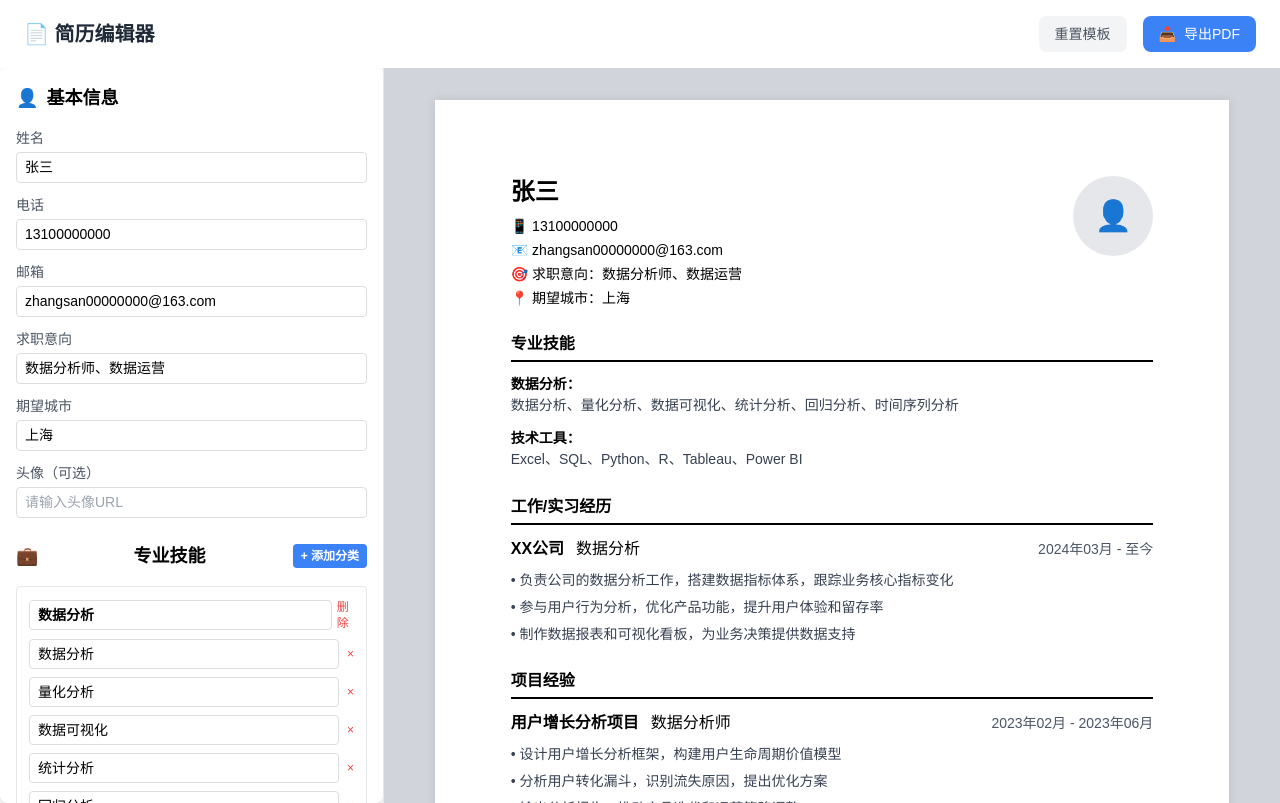
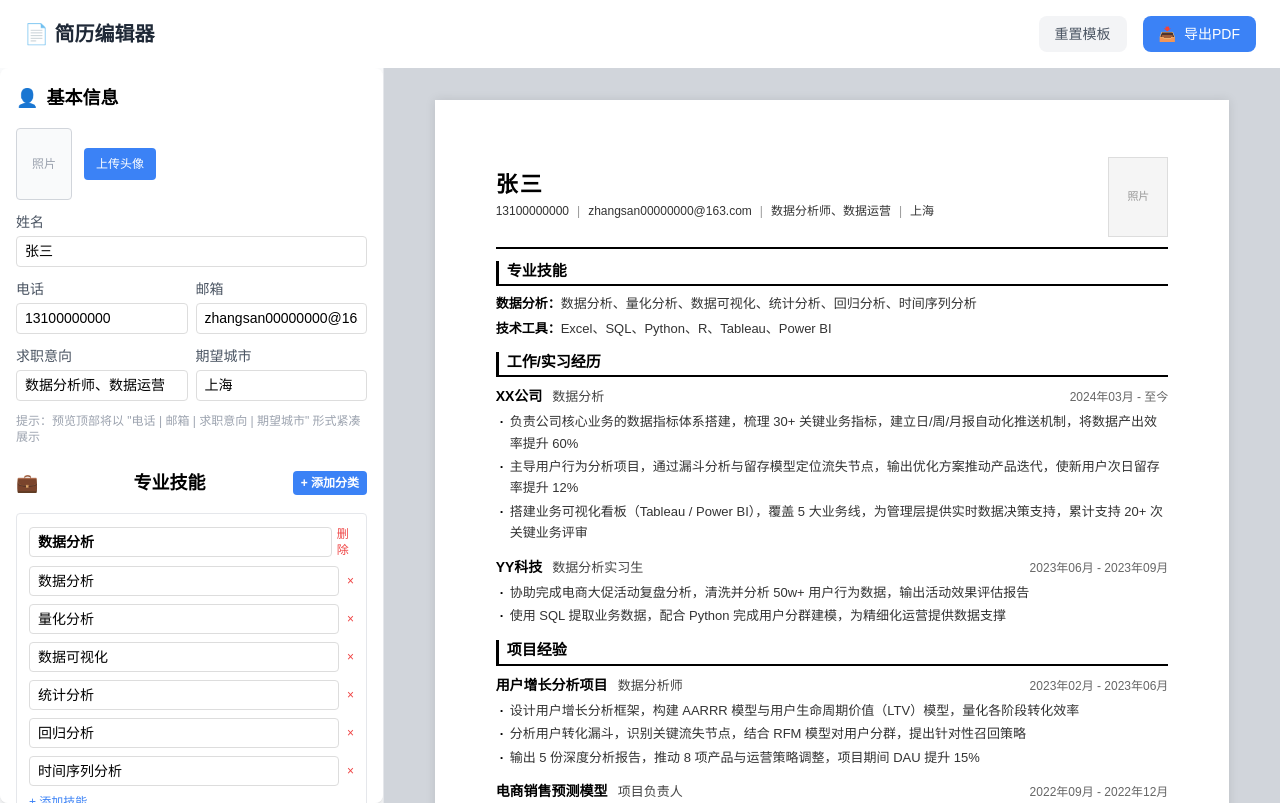
Before and after one commit to Hangua-dw666/resume-editor, a Vue app: page / in a window 1280 px wide. Built offline with nearby package versions, Linux system fonts and the light colour scheme.

Commit message:
feat: 优化简历模板布局，压缩顶部信息区，增加头像上传

```diff
--- /dev/null
+++ b/src/components/AvatarUpload.vue
@@ -0,0 +1,270 @@
+<template>
+  <div v-if="show" class="modal-overlay" @click.self="close">
+    <div class="modal-content">
+      <div class="modal-header">
+        <h3>上传头像</h3>
+        <button class="close-btn" @click="close">×</button>
+      </div>
+      <div class="modal-body">
+        <div class="upload-area" @click="triggerFileInput">
+          <input
+            ref="fileInput"
+            type="file"
+            accept="image/*"
+            class="file-input"
+            @change="handleFileChange"
+          />
+          <div v-if="preview" class="preview-box">
+            <img :src="preview" alt="预览" />
+          </div>
+          <div v-else class="upload-placeholder">
+            <span class="upload-icon">📷</span>
+            <p>点击选择照片</p>
+            <p class="upload-tip">建议尺寸：150×200px，大小不超过 2MB</p>
+          </div>
+        </div>
+        <div v-if="errorMessage" class="error-msg">{{ errorMessage }}</div>
+      </div>
+      <div class="modal-footer">
+        <button v-if="currentAvatar" class="btn-remove" @click="removeAvatar">
+          移除头像
+        </button>
+        <button class="btn-cancel" @click="close">取消</button>
+        <button class="btn-confirm" :disabled="!preview" @click="confirm">
+          确认
+        </button>
+      </div>
+    </div>
+  </div>
+</template>
+
+<script setup>
+import { ref, watch } from 'vue'
+
+const props = defineProps({
+  show: { type: Boolean, default: false },
+  currentAvatar: { type: String, default: '' },
+})
+
+const emit = defineEmits(['close', 'confirm'])
+
+const fileInput = ref(null)
+const preview = ref('')
+const errorMessage = ref('')
+
+watch(
+  () => props.show,
+  (val) => {
+    if (val) {
+      preview.value = props.currentAvatar || ''
+      errorMessage.value = ''
+    }
+  }
+)
+
+const triggerFileInput = () => {
+  fileInput.value?.click()
+}
+
+const handleFileChange = (e) => {
+  const file = e.target.files[0]
+  if (!file) return
+
+  errorMessage.value = ''
+
+  // 类型校验
+  if (!file.type.startsWith('image/')) {
+    errorMessage.value = '请选择图片文件'
+    return
+  }
+
+  // 大小校验（2MB）
+  if (file.size > 2 * 1024 * 1024) {
+    errorMessage.value = '图片大小不能超过 2MB'
+    return
+  }
+
+  // 读取为 base64
+  const reader = new FileReader()
+  reader.onload = (ev) => {
+    preview.value = ev.target.result
+  }
+  reader.readAsDataURL(file)
+}
+
+const removeAvatar = () => {
+  preview.value = ''
+  emit('confirm', '')
+  close()
+}
+
+const confirm = () => {
+  emit('confirm', preview.value)
+  close()
+}
+
+const close = () => {
+  emit('close')
+}
+</script>
+
+<style scoped>
+.modal-overlay {
+  position: fixed;
+  inset: 0;
+  background: rgba(0, 0, 0, 0.5);
+  display: flex;
+  align-items: center;
+  justify-content: center;
+  z-index: 50;
+}
+
+.modal-content {
+  background: #fff;
+  border-radius: 8px;
+  width: 360px;
+  max-width: 90vw;
+  box-shadow: 0 10px 30px rgba(0, 0, 0, 0.2);
+}
+
+.modal-header {
+  display: flex;
+  justify-content: space-between;
+  align-items: center;
+  padding: 14px 18px;
+  border-bottom: 1px solid #eee;
+}
+
+.modal-header h3 {
+  font-size: 16px;
+  font-weight: 600;
+  margin: 0;
+}
+
+.close-btn {
+  background: none;
+  border: none;
+  font-size: 22px;
+  line-height: 1;
+  color: #999;
+  cursor: pointer;
+  padding: 0;
+}
+
+.close-btn:hover {
+  color: #333;
+}
+
+.modal-body {
+  padding: 18px;
+}
+
+.upload-area {
+  border: 2px dashed #ddd;
+  border-radius: 6px;
+  padding: 20px;
+  text-align: center;
+  cursor: pointer;
+  transition: border-color 0.2s;
+}
+
+.upload-area:hover {
+  border-color: #2563eb;
+}
+
+.file-input {
+  display: none;
+}
+
+.preview-box {
+  display: flex;
+  justify-content: center;
+}
+
+.preview-box img {
+  width: 120px;
+  height: 160px;
+  object-fit: cover;
+  border-radius: 4px;
+  border: 1px solid #eee;
+}
+
+.upload-placeholder {
+  color: #999;
+}
+
+.upload-icon {
+  font-size: 32px;
+  display: block;
+  margin-bottom: 8px;
+}
+
+.upload-placeholder p {
+  margin: 4px 0;
+  font-size: 13px;
+}
+
+.upload-tip {
+  font-size: 11px !important;
+  color: #bbb;
+}
+
+.error-msg {
+  margin-top: 10px;
+  color: #dc2626;
+  font-size: 12px;
+  text-align: center;
+}
+
+.modal-footer {
+  display: flex;
+  justify-content: flex-end;
+  gap: 8px;
+  padding: 12px 18px;
+  border-top: 1px solid #eee;
+}
+
+.btn-remove {
+  margin-right: auto;
+  background: none;
+  border: none;
+  color: #dc2626;
+  font-size: 13px;
+  cursor: pointer;
+  padding: 6px 10px;
+}
+
+.btn-remove:hover {
+  text-decoration: underline;
+}
+
+.btn-cancel,
+.btn-confirm {
+  padding: 6px 14px;
+  border-radius: 4px;
+  font-size: 13px;
+  cursor: pointer;
+  border: 1px solid #ddd;
+}
+
+.btn-cancel {
+  background: #f5f5f5;
+  color: #666;
+}
+
+.btn-cancel:hover {
+  background: #eee;
+}
+
+.btn-confirm {
+  background: #2563eb;
+  color: #fff;
+  border-color: #2563eb;
+}
+
+.btn-confirm:disabled {
+  background: #93c5fd;
+  border-color: #93c5fd;
+  cursor: not-allowed;
+}
+</style>
--- a/src/components/EditorPanel.vue
+++ b/src/components/EditorPanel.vue
@@ -6,6 +6,26 @@
           <span class="mr-2">👤</span>基本信息
         </h3>
         <div class="space-y-3">
+          <div class="flex items-center gap-3">
+            <div
+              class="w-14 h-18 border border-gray-300 rounded flex items-center justify-center bg-gray-50 overflow-hidden flex-shrink-0"
+              style="height: 72px;"
+            >
+              <img
+                v-if="resume.basicInfo.avatar"
+                :src="resume.basicInfo.avatar"
+                alt="头像"
+                class="w-full h-full object-cover"
+              />
+              <span v-else class="text-gray-400 text-xs">照片</span>
+            </div>
+            <button
+              @click="showAvatarUpload = true"
+              class="text-xs bg-blue-500 text-white px-3 py-2 rounded hover:bg-blue-600"
+            >
+              上传头像
+            </button>
+          </div>
           <div>
             <label class="block text-sm text-gray-600 mb-1">姓名</label>
             <input
@@ -16,6 +36,7 @@
               placeholder="请输入姓名"
             />
           </div>
+          <div class="grid grid-cols-2 gap-2">
             <div>
               <label class="block text-sm text-gray-600 mb-1">电话</label>
               <input
@@ -23,7 +44,7 @@
                 :value="resume.basicInfo.phone"
                 @input="updateBasicInfo({ phone: $event.target.value })"
                 class="editor-input"
-              placeholder="请输入电话"
+                placeholder="电话"
               />
             </div>
             <div>
@@ -33,9 +54,11 @@
                 :value="resume.basicInfo.email"
                 @input="updateBasicInfo({ email: $event.target.value })"
                 class="editor-input"
-              placeholder="请输入邮箱"
+                placeholder="邮箱"
               />
             </div>
+          </div>
+          <div class="grid grid-cols-2 gap-2">
             <div>
               <label class="block text-sm text-gray-600 mb-1">求职意向</label>
               <input
@@ -43,7 +66,7 @@
                 :value="resume.basicInfo.intention"
                 @input="updateBasicInfo({ intention: $event.target.value })"
                 class="editor-input"
-              placeholder="请输入求职意向"
+                placeholder="求职意向"
               />
             </div>
             <div>
@@ -53,21 +76,22 @@
                 :value="resume.basicInfo.city"
                 @input="updateBasicInfo({ city: $event.target.value })"
                 class="editor-input"
-              placeholder="请输入期望城市"
-            />
-          </div>
-          <div>
-            <label class="block text-sm text-gray-600 mb-1">头像（可选）</label>
-            <input
-              type="text"
-              :value="resume.basicInfo.avatar"
-              @input="updateBasicInfo({ avatar: $event.target.value })"
-              class="editor-input"
-              placeholder="请输入头像URL"
+                placeholder="期望城市"
               />
             </div>
           </div>
+          <p class="text-xs text-gray-400">
+            提示：预览顶部将以 "电话 | 邮箱 | 求职意向 | 期望城市" 形式紧凑展示
+          </p>
         </div>
+      </div>
+
+      <AvatarUpload
+        :show="showAvatarUpload"
+        :current-avatar="resume.basicInfo.avatar"
+        @close="showAvatarUpload = false"
+        @confirm="handleAvatarConfirm"
+      />
 
       <div>
         <h3 class="font-bold text-lg mb-4 flex items-center justify-between">
@@ -446,11 +470,19 @@
 </template>
 
 <script setup>
+import { ref } from 'vue'
 import { storeToRefs } from 'pinia'
 import { useResumeStore } from '../stores/resume'
+import AvatarUpload from './AvatarUpload.vue'
 
 const resumeStore = useResumeStore()
 const { data: resume } = storeToRefs(resumeStore)
+
+const showAvatarUpload = ref(false)
+
+const handleAvatarConfirm = (avatarData) => {
+  updateBasicInfo({ avatar: avatarData })
+}
 
 const {
   updateBasicInfo,
--- a/src/components/ResumePreview.vue
+++ b/src/components/ResumePreview.vue
@@ -4,121 +4,111 @@
     class="a4-paper font-resume"
     :data-name="resume.basicInfo.name"
   >
-    <div class="flex justify-between items-start mb-6">
-      <div>
-        <h1 class="text-2xl font-bold mb-2">{{ resume.basicInfo.name }}</h1>
-        <div class="text-sm space-y-1">
-          <p>📱 {{ resume.basicInfo.phone }}</p>
-          <p>📧 {{ resume.basicInfo.email }}</p>
-          <p>🎯 求职意向：{{ resume.basicInfo.intention }}</p>
-          <p>📍 期望城市：{{ resume.basicInfo.city }}</p>
+    <!-- 顶部信息区：紧凑单行，姓名与头像对齐 -->
+    <div class="header-section">
+      <div class="flex items-center justify-between">
+        <div class="flex-1 min-w-0">
+          <h1 class="name-text">{{ resume.basicInfo.name }}</h1>
+          <p class="info-inline">
+            <span>{{ resume.basicInfo.phone }}</span>
+            <span class="sep">|</span>
+            <span>{{ resume.basicInfo.email }}</span>
+            <span class="sep">|</span>
+            <span>{{ resume.basicInfo.intention }}</span>
+            <span class="sep">|</span>
+            <span>{{ resume.basicInfo.city }}</span>
+          </p>
         </div>
-      </div>
-      <div v-if="resume.basicInfo.avatar" class="w-20 h-20 rounded-full overflow-hidden">
-        <img :src="resume.basicInfo.avatar" alt="头像" class="w-full h-full object-cover" />
-      </div>
-      <div v-else class="w-20 h-20 rounded-full bg-gray-200 flex items-center justify-center">
-        <span class="text-3xl">👤</span>
-      </div>
-    </div>
-
-    <div v-if="resume.skills && resume.skills.length > 0" class="mb-6">
-      <h2 class="section-title">专业技能</h2>
-      <div class="space-y-3">
-        <div v-for="(skill, idx) in resume.skills" :key="idx">
-          <p class="font-semibold text-sm">{{ skill.category }}：</p>
-          <p class="text-sm text-gray-700 leading-relaxed">
-            {{ skill.items.join('、') }}
-          </p>
+        <div class="avatar-box">
+          <img v-if="resume.basicInfo.avatar" :src="resume.basicInfo.avatar" alt="头像" />
+          <span v-else class="avatar-placeholder">照片</span>
         </div>
       </div>
     </div>
 
-    <div v-if="resume.workExperience && resume.workExperience.length > 0" class="mb-6">
+    <!-- 专业技能 -->
+    <section v-if="resume.skills && resume.skills.length > 0" class="resume-section">
+      <h2 class="section-title">专业技能</h2>
+      <div class="skills-block">
+        <div v-for="(skill, idx) in resume.skills" :key="idx" class="skill-line">
+          <span class="skill-category">{{ skill.category }}：</span>
+          <span class="skill-items">{{ skill.items.join('、') }}</span>
+        </div>
+      </div>
+    </section>
+
+    <!-- 工作/实习经历 -->
+    <section v-if="resume.workExperience && resume.workExperience.length > 0" class="resume-section">
       <h2 class="section-title">工作/实习经历</h2>
-      <div class="space-y-4">
-        <div v-for="work in resume.workExperience" :key="work.id">
-          <div class="flex justify-between items-center mb-2">
-            <div>
-              <span class="font-semibold">{{ work.company }}</span>
-              <span class="ml-3">{{ work.position }}</span>
+      <div class="exp-block">
+        <div v-for="work in resume.workExperience" :key="work.id" class="exp-item">
+          <div class="exp-header">
+            <div class="exp-title-group">
+              <span class="exp-org">{{ work.company }}</span>
+              <span class="exp-role">{{ work.position }}</span>
             </div>
-            <span class="text-sm text-gray-600">{{ work.startDate }} - {{ work.endDate }}</span>
+            <span class="exp-date">{{ work.startDate }} - {{ work.endDate }}</span>
           </div>
-          <ul class="space-y-1">
-            <li
-              v-for="(desc, idx) in work.description"
-              :key="idx"
-              class="text-sm text-gray-700 leading-relaxed"
-            >
-              • {{ desc }}
-            </li>
+          <ul class="exp-desc-list">
+            <li v-for="(desc, idx) in work.description" :key="idx">{{ desc }}</li>
           </ul>
         </div>
       </div>
-    </div>
+    </section>
 
-    <div v-if="resume.projectExperience && resume.projectExperience.length > 0" class="mb-6">
+    <!-- 项目经验 -->
+    <section v-if="resume.projectExperience && resume.projectExperience.length > 0" class="resume-section">
       <h2 class="section-title">项目经验</h2>
-      <div class="space-y-4">
-        <div v-for="project in resume.projectExperience" :key="project.id">
-          <div class="flex justify-between items-center mb-2">
-            <div>
-              <span class="font-semibold">{{ project.name }}</span>
-              <span class="ml-3">{{ project.role }}</span>
+      <div class="exp-block">
+        <div v-for="project in resume.projectExperience" :key="project.id" class="exp-item">
+          <div class="exp-header">
+            <div class="exp-title-group">
+              <span class="exp-org">{{ project.name }}</span>
+              <span class="exp-role">{{ project.role }}</span>
             </div>
-            <span class="text-sm text-gray-600">{{ project.startDate }} - {{ project.endDate }}</span>
+            <span class="exp-date">{{ project.startDate }} - {{ project.endDate }}</span>
           </div>
-          <ul class="space-y-1">
-            <li
-              v-for="(desc, idx) in project.description"
-              :key="idx"
-              class="text-sm text-gray-700 leading-relaxed"
-            >
-              • {{ desc }}
-            </li>
+          <ul class="exp-desc-list">
+            <li v-for="(desc, idx) in project.description" :key="idx">{{ desc }}</li>
           </ul>
         </div>
       </div>
-    </div>
+    </section>
 
-    <div v-if="resume.campusExperience && resume.campusExperience.length > 0" class="mb-6">
+    <!-- 校园经历 -->
+    <section v-if="resume.campusExperience && resume.campusExperience.length > 0" class="resume-section">
       <h2 class="section-title">校园经历</h2>
-      <div class="space-y-4">
-        <div v-for="campus in resume.campusExperience" :key="campus.id">
-          <div class="flex justify-between items-center mb-2">
-            <div>
-              <span class="font-semibold">{{ campus.organization }}</span>
-              <span class="ml-3">{{ campus.position }}</span>
+      <div class="exp-block">
+        <div v-for="campus in resume.campusExperience" :key="campus.id" class="exp-item">
+          <div class="exp-header">
+            <div class="exp-title-group">
+              <span class="exp-org">{{ campus.organization }}</span>
+              <span class="exp-role">{{ campus.position }}</span>
             </div>
-            <span class="text-sm text-gray-600">{{ campus.startDate }} - {{ campus.endDate }}</span>
+            <span class="exp-date">{{ campus.startDate }} - {{ campus.endDate }}</span>
           </div>
-          <ul class="space-y-1">
-            <li
-              v-for="(desc, idx) in campus.description"
-              :key="idx"
-              class="text-sm text-gray-700 leading-relaxed"
-            >
-              • {{ desc }}
-            </li>
+          <ul class="exp-desc-list">
+            <li v-for="(desc, idx) in campus.description" :key="idx">{{ desc }}</li>
           </ul>
         </div>
       </div>
-    </div>
+    </section>
 
-    <div v-if="resume.education && resume.education.length > 0">
+    <!-- 教育经历 -->
+    <section v-if="resume.education && resume.education.length > 0" class="resume-section">
       <h2 class="section-title">教育经历</h2>
-      <div class="space-y-3">
-        <div v-for="edu in resume.education" :key="edu.id" class="flex justify-between items-center">
-          <div>
-            <span class="font-semibold">{{ edu.school }}</span>
-            <span class="ml-3">{{ edu.major }}</span>
-            <span v-if="edu.degree" class="ml-2">{{ edu.degree }}</span>
+      <div class="edu-block">
+        <div v-for="edu in resume.education" :key="edu.id" class="edu-item">
+          <div class="exp-header">
+            <div class="exp-title-group">
+              <span class="exp-org">{{ edu.school }}</span>
+              <span class="exp-role">{{ edu.major }} · {{ edu.degree }}</span>
+            </div>
+            <span class="exp-date">{{ edu.startDate }} - {{ edu.endDate }}</span>
           </div>
-          <span class="text-sm text-gray-600">{{ edu.startDate }} - {{ edu.endDate }}</span>
         </div>
       </div>
-    </div>
+    </section>
   </div>
 </template>
 
@@ -129,3 +119,177 @@ import { useResumeStore } from '../stores/resume'
 const resumeStore = useResumeStore()
 const { data: resume } = storeToRefs(resumeStore)
 </script>
+
+<style scoped>
+.a4-paper {
+  font-size: 14px;
+  line-height: 1.6;
+  color: #000;
+}
+
+/* 顶部信息区 - 压缩到最小 */
+.header-section {
+  padding-bottom: 10px;
+  border-bottom: 2px solid #000;
+  margin-bottom: 12px;
+}
+
+.name-text {
+  font-size: 22px;
+  font-weight: 700;
+  letter-spacing: 2px;
+  margin-bottom: 4px;
+  line-height: 1.2;
+}
+
+.info-inline {
+  font-size: 12px;
+  color: #333;
+  display: flex;
+  flex-wrap: wrap;
+  align-items: center;
+  gap: 6px;
+}
+
+.info-inline .sep {
+  color: #999;
+  margin: 0 2px;
+}
+
+.avatar-box {
+  width: 60px;
+  height: 80px;
+  flex-shrink: 0;
+  margin-left: 16px;
+  overflow: hidden;
+  border: 1px solid #ddd;
+  display: flex;
+  align-items: center;
+  justify-content: center;
+  background: #f5f5f5;
+}
+
+.avatar-box img {
+  width: 100%;
+  height: 100%;
+  object-fit: cover;
+}
+
+.avatar-placeholder {
+  font-size: 11px;
+  color: #999;
+}
+
+/* 板块通用 */
+.resume-section {
+  margin-bottom: 12px;
+}
+
+.resume-section:last-child {
+  margin-bottom: 0;
+}
+
+.section-title {
+  font-size: 15px;
+  font-weight: 700;
+  border-left: 3px solid #000;
+  padding-left: 8px;
+  margin-bottom: 8px;
+  line-height: 1.3;
+}
+
+/* 技能 */
+.skills-block {
+  display: flex;
+  flex-direction: column;
+  gap: 4px;
+}
+
+.skill-line {
+  font-size: 13px;
+  line-height: 1.6;
+}
+
+.skill-category {
+  font-weight: 600;
+}
+
+.skill-items {
+  color: #333;
+}
+
+/* 经历块 */
+.exp-block {
+  display: flex;
+  flex-direction: column;
+  gap: 10px;
+}
+
+.exp-item {
+  font-size: 13px;
+}
+
+.exp-header {
+  display: flex;
+  justify-content: space-between;
+  align-items: baseline;
+  margin-bottom: 3px;
+}
+
+.exp-title-group {
+  display: flex;
+  align-items: baseline;
+  gap: 10px;
+}
+
+.exp-org {
+  font-weight: 700;
+  font-size: 14px;
+}
+
+.exp-role {
+  color: #444;
+  font-size: 13px;
+}
+
+.exp-date {
+  color: #666;
+  font-size: 12px;
+  flex-shrink: 0;
+}
+
+.exp-desc-list {
+  list-style: none;
+  padding: 0;
+  margin: 0;
+}
+
+.exp-desc-list li {
+  position: relative;
+  padding-left: 14px;
+  line-height: 1.65;
+  color: #333;
+  font-size: 13px;
+  margin-bottom: 2px;
+}
+
+.exp-desc-list li::before {
+  content: '·';
+  position: absolute;
+  left: 4px;
+  top: 0;
+  font-weight: bold;
+  color: #000;
+}
+
+/* 教育 */
+.edu-block {
+  display: flex;
+  flex-direction: column;
+  gap: 6px;
+}
+
+.edu-item {
+  font-size: 13px;
+}
+</style>
--- a/src/stores/resume.js
+++ b/src/stores/resume.js
@@ -31,9 +31,20 @@ const defaultResume = {
       startDate: '2024年03月',
       endDate: '至今',
       description: [
-        '负责公司的数据分析工作，搭建数据指标体系，跟踪业务核心指标变化',
-        '参与用户行为分析，优化产品功能，提升用户体验和留存率',
-        '制作数据报表和可视化看板，为业务决策提供数据支持',
+        '负责公司核心业务的数据指标体系搭建，梳理 30+ 关键业务指标，建立日/周/月报自动化推送机制，将数据产出效率提升 60%',
+        '主导用户行为分析项目，通过漏斗分析与留存模型定位流失节点，输出优化方案推动产品迭代，使新用户次日留存率提升 12%',
+        '搭建业务可视化看板（Tableau / Power BI），覆盖 5 大业务线，为管理层提供实时数据决策支持，累计支持 20+ 次关键业务评审',
+      ],
+    },
+    {
+      id: '2',
+      company: 'YY科技',
+      position: '数据分析实习生',
+      startDate: '2023年06月',
+      endDate: '2023年09月',
+      description: [
+        '协助完成电商大促活动复盘分析，清洗并分析 50w+ 用户行为数据，输出活动效果评估报告',
+        '使用 SQL 提取业务数据，配合 Python 完成用户分群建模，为精细化运营提供数据支撑',
       ],
     },
   ],
@@ -45,9 +56,21 @@ const defaultResume = {
       endDate: '2023年06月',
       role: '数据分析师',
       description: [
-        '设计用户增长分析框架，构建用户生命周期价值模型',
-        '分析用户转化漏斗，识别流失原因，提出优化方案',
-        '输出分析报告，推动产品迭代和运营策略调整',
+        '设计用户增长分析框架，构建 AARRR 模型与用户生命周期价值（LTV）模型，量化各阶段转化效率',
+        '分析用户转化漏斗，识别关键流失节点，结合 RFM 模型对用户分群，提出针对性召回策略',
+        '输出 5 份深度分析报告，推动 8 项产品与运营策略调整，项目期间 DAU 提升 15%',
+      ],
+    },
+    {
+      id: '2',
+      name: '电商销售预测模型',
+      startDate: '2022年09月',
+      endDate: '2022年12月',
+      role: '项目负责人',
+      description: [
+        '基于历史销售数据，使用 Python（pandas / scikit-learn）搭建时间序列预测模型，预测准确率达 92%',
+        '对比 ARIMA、Prophet、XGBoost 三种算法表现，最终选择 XGBoost 并优化特征工程，MAE 降低 18%',
+        '将模型封装为自动化预测工具，为采购与库存团队提供决策支持，库存周转率提升 10%',
       ],
     },
   ],
@@ -59,9 +82,8 @@ const defaultResume = {
       startDate: '2022年09月',
       endDate: '2023年06月',
       description: [
-        '负责校企合作洽谈，成功引入多家企业赞助校园活动',
-        '组织大型校园招聘会，为同学提供就业机会',
-        '协调各部门资源，确保活动顺利开展',
+        '负责校企合作洽谈，成功引入 6 家企业赞助校园活动，累计赞助金额 3 万余元',
+        '组织大型校园招聘会，邀请 30+ 企业参会，为同学提供 200+ 就业岗位机会',
       ],
     },
   ],
--- a/src/style.css
+++ b/src/style.css
@@ -63,7 +63,9 @@ body {
   min-height: 297mm;
   background-color: #fff;
   box-shadow: 0 0 10px rgba(0, 0, 0, 0.1);
-  padding: 20mm;
+  padding: 15mm 16mm;
+  display: flex;
+  flex-direction: column;
 }
 
 @media print {
```
Lines whose indentation alone changed are shown as unchanged.
